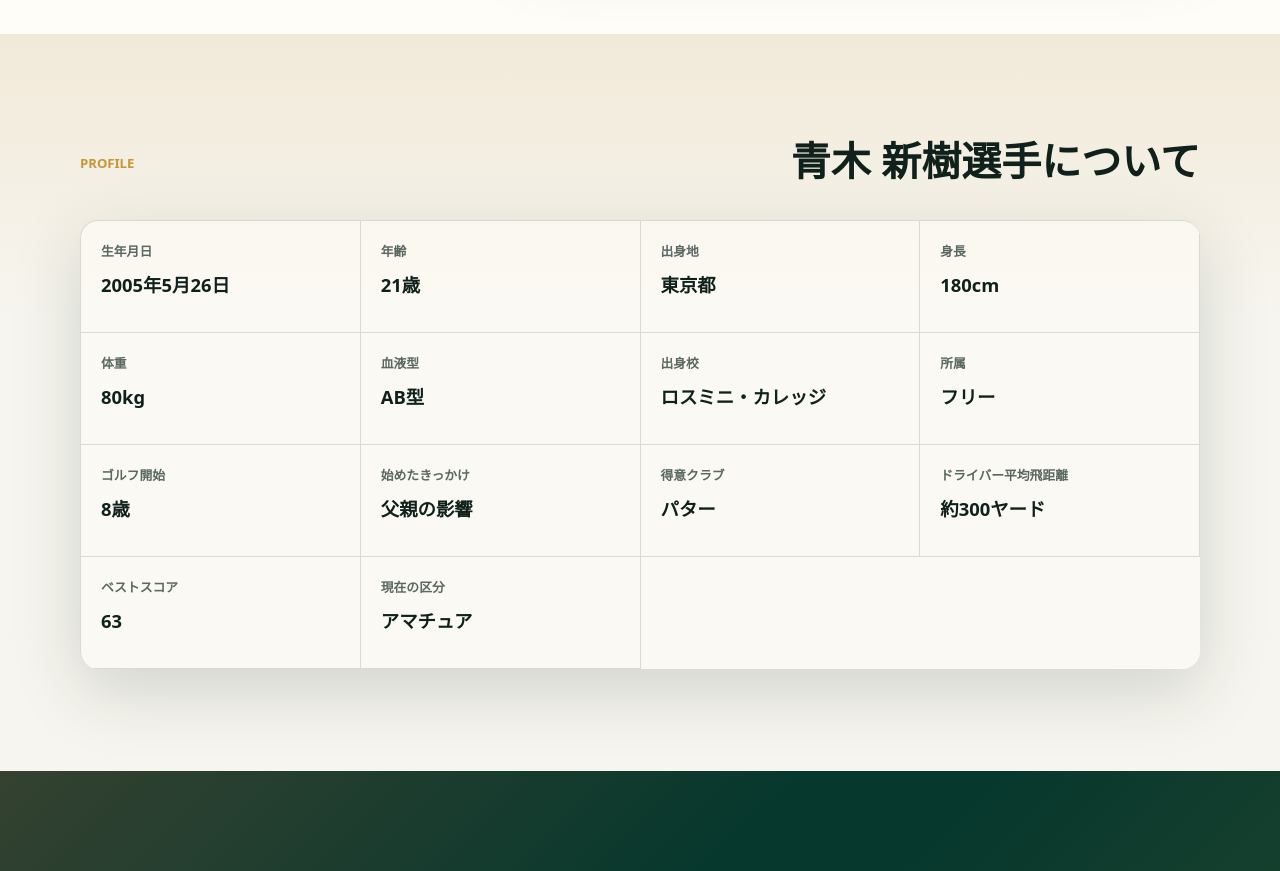
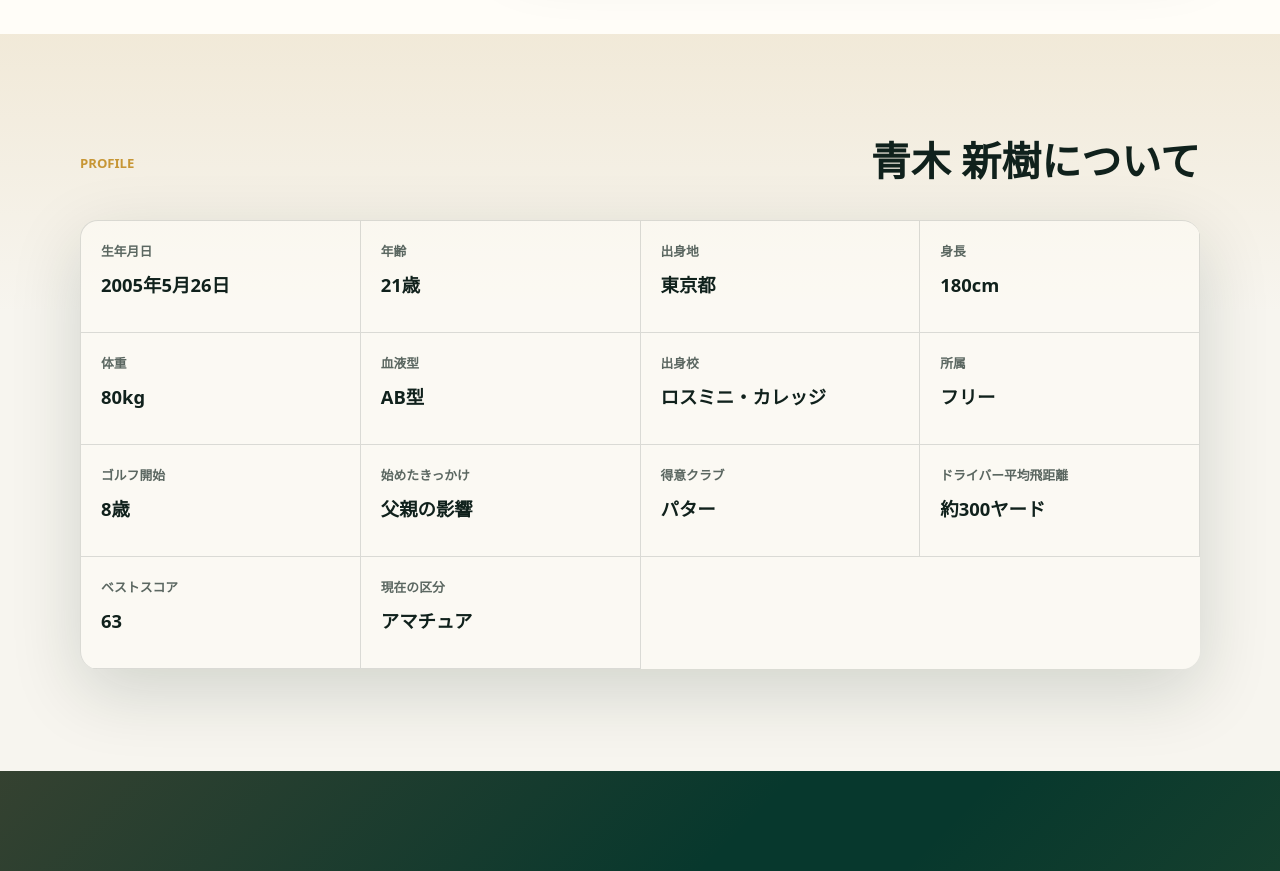
Before and after one commit to bamba-ai/shinju, a Next.js app: page / in a window 1280 px wide. Shown: the part 2360-3231 px from the top of the page. Built offline with nearby package versions, Linux system fonts and the light colour scheme.

Commit message:
「青木 新樹について」に変更

```diff
--- a/app/page.tsx
+++ b/app/page.tsx
@@ -130,7 +130,7 @@ export default function Home() {
         <div className="sectionInner">
           <div className="sectionHeading">
             <p className="sectionKicker">Profile</p>
-            <h2>青木 新樹選手について</h2>
+            <h2>青木 新樹について</h2>
           </div>
           <div className="profileGrid" aria-label="青木 新樹選手のプロフィール">
             {profileItems.map(([label, value]) => (
```
Also changed, not shown: 1 other file (tests, documents, lock files or other folders).
